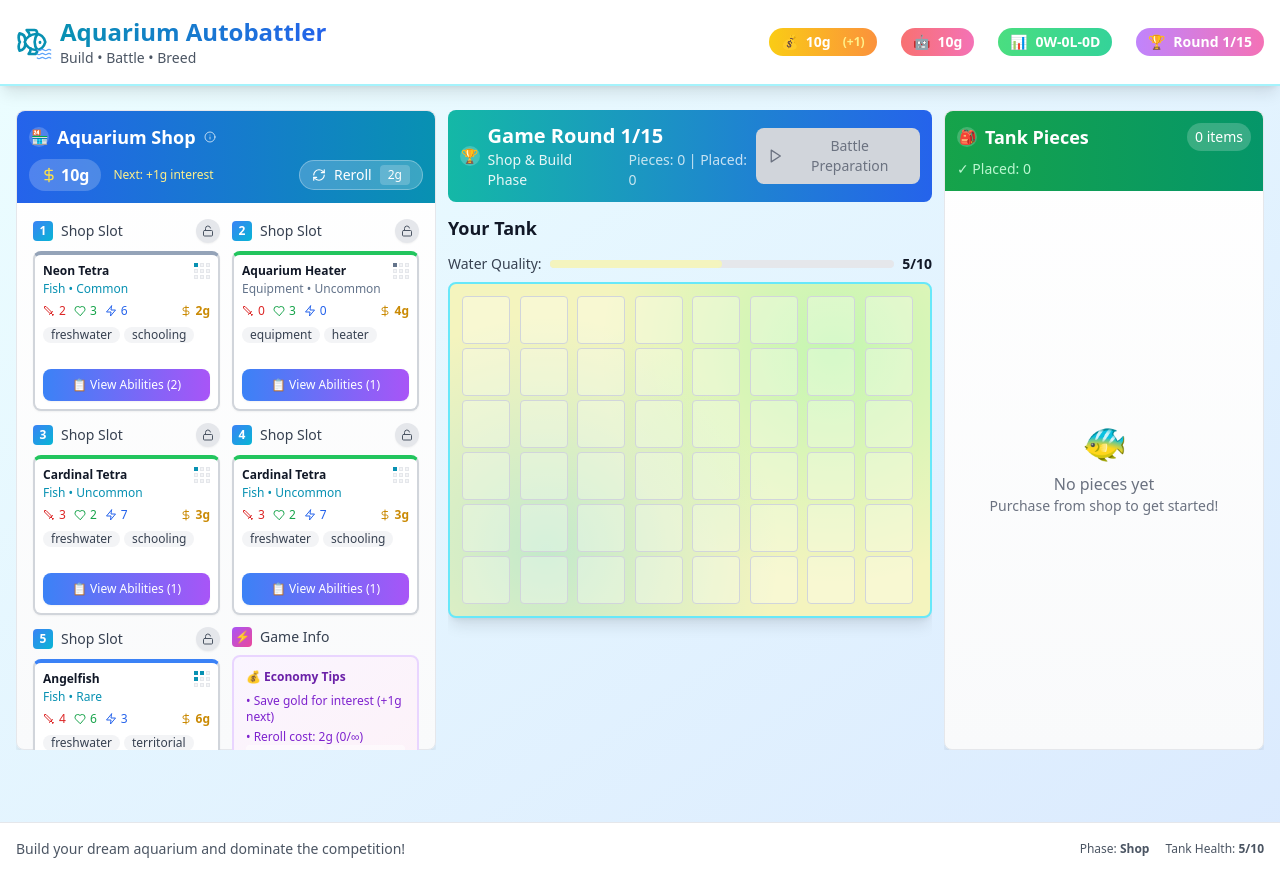
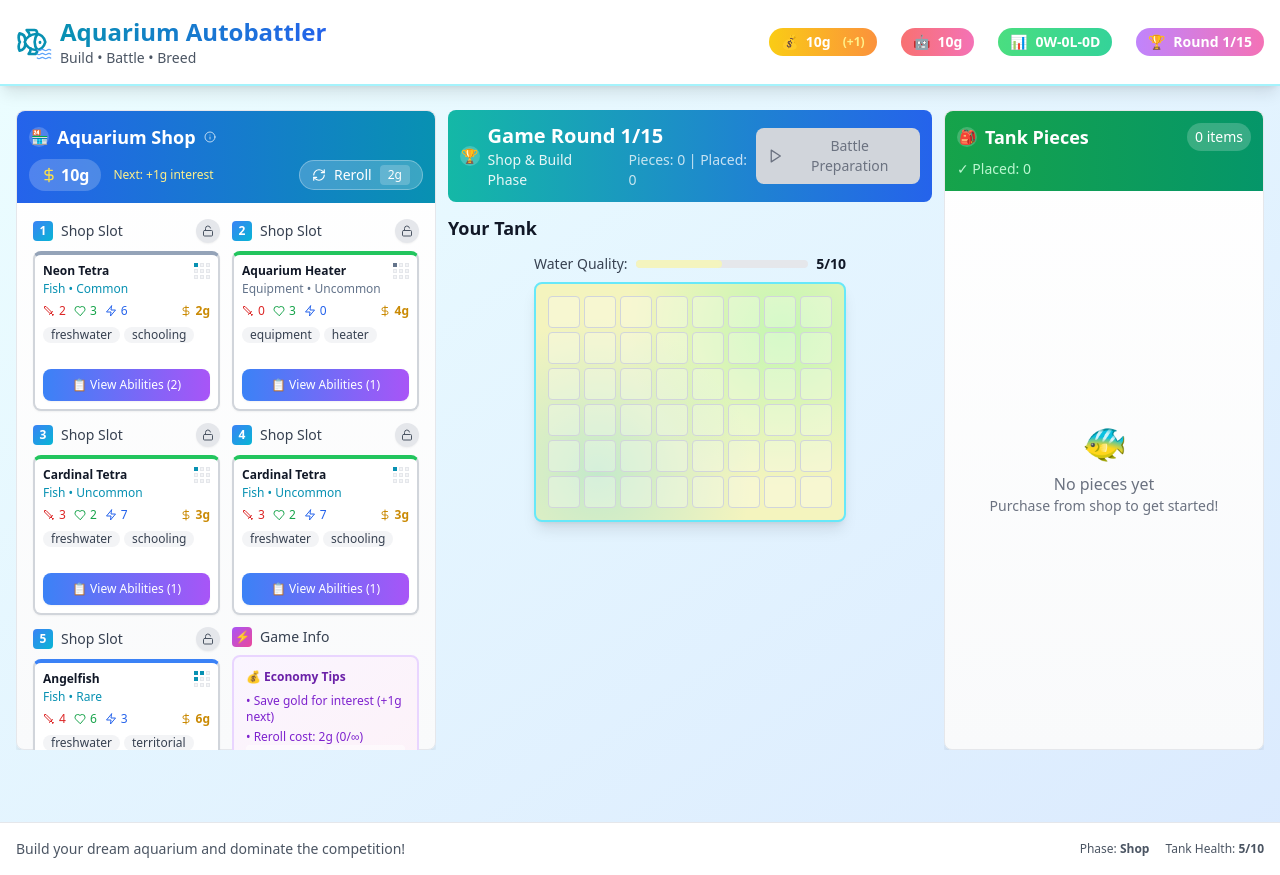
Before and after one commit to SobieskiCodes/aquarium-autobattle, a React (Vite) app: page / in a window 1280 px wide. Built offline with nearby package versions, Linux system fonts and the light colour scheme.

Commit message:
Make center panel match sidebar heights

```diff
--- a/src/components/GamePhase.tsx
+++ b/src/components/GamePhase.tsx
@@ -84,7 +84,7 @@ export const GamePhase: React.FC<GamePhaseProps> = ({
       </div>
 
       {/* Center Content Area - Tank */}
-      <div className="flex-1 space-y-3 overflow-y-auto min-w-0 max-w-3xl">
+      <div className="flex-1 space-y-3 min-w-0 max-w-3xl h-full flex flex-col">
         <div className="bg-gradient-to-r from-teal-500 to-blue-600 text-white p-3 rounded-lg">
           <div className="flex items-center justify-between">
             <div className="flex items-center gap-4">
@@ -152,7 +152,7 @@ export const GamePhase: React.FC<GamePhaseProps> = ({
           </div>
         </div>
 
-        <div className="space-y-2">
+        <div className="space-y-2 flex-1 flex flex-col">
           <div className="space-y-3">
             <h2 className="text-lg font-bold text-gray-900">Your Tank</h2>
 
@@ -171,6 +171,7 @@ export const GamePhase: React.FC<GamePhaseProps> = ({
               })()
             )}
 
+            <div className="flex-1 flex items-center justify-center">
               <TankGrid
                 pieces={gameState.playerTank.pieces}
                 onPiecePlace={onPlacePiece}
@@ -181,6 +182,7 @@ export const GamePhase: React.FC<GamePhaseProps> = ({
                 currentDraggedPiece={draggedPiece}
                 hoveredCardPiece={hoveredCardPiece}
               />
+            </div>
           </div>
         </div>
       </div>
```
Lines whose indentation alone changed are shown as unchanged.
